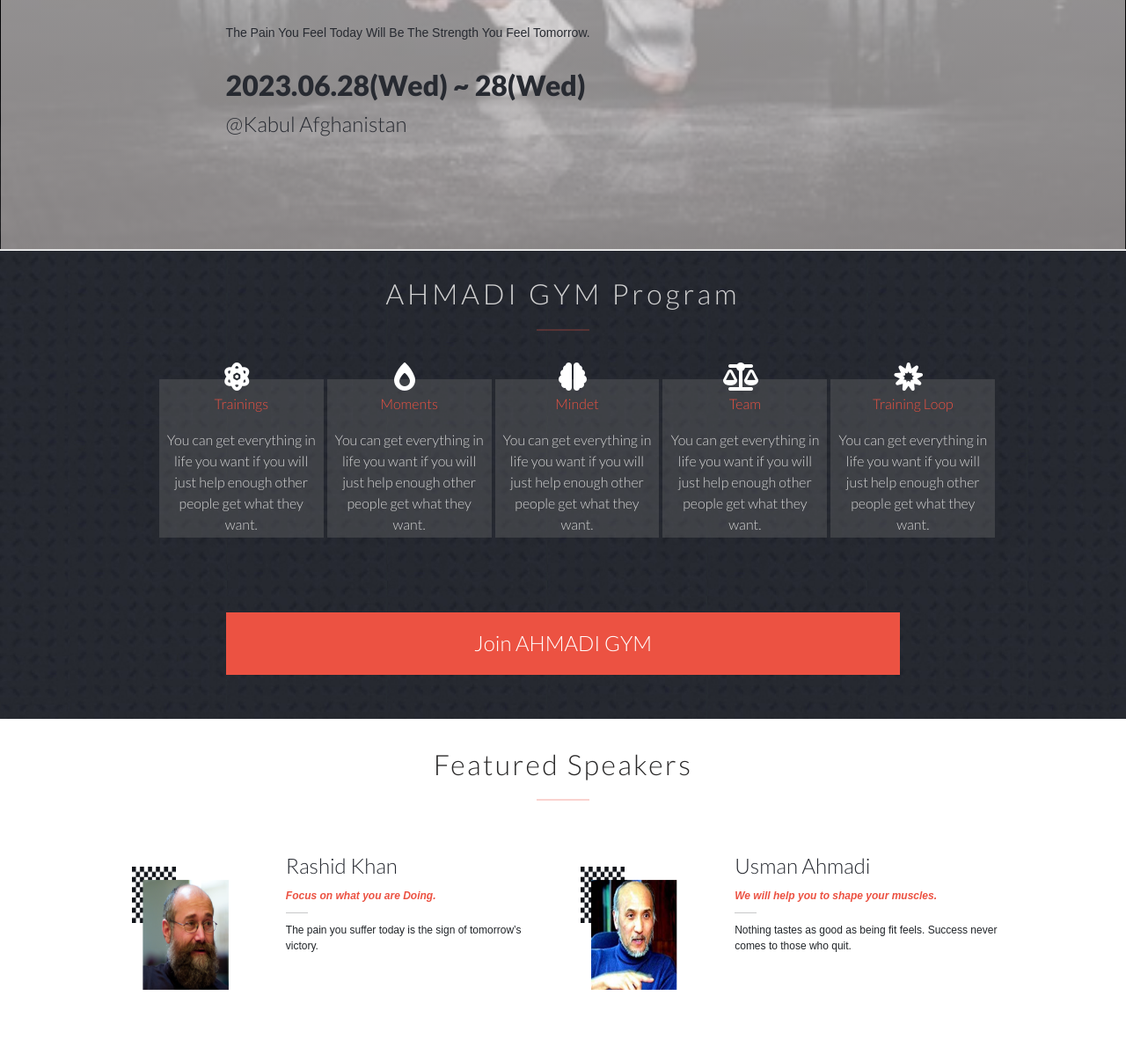
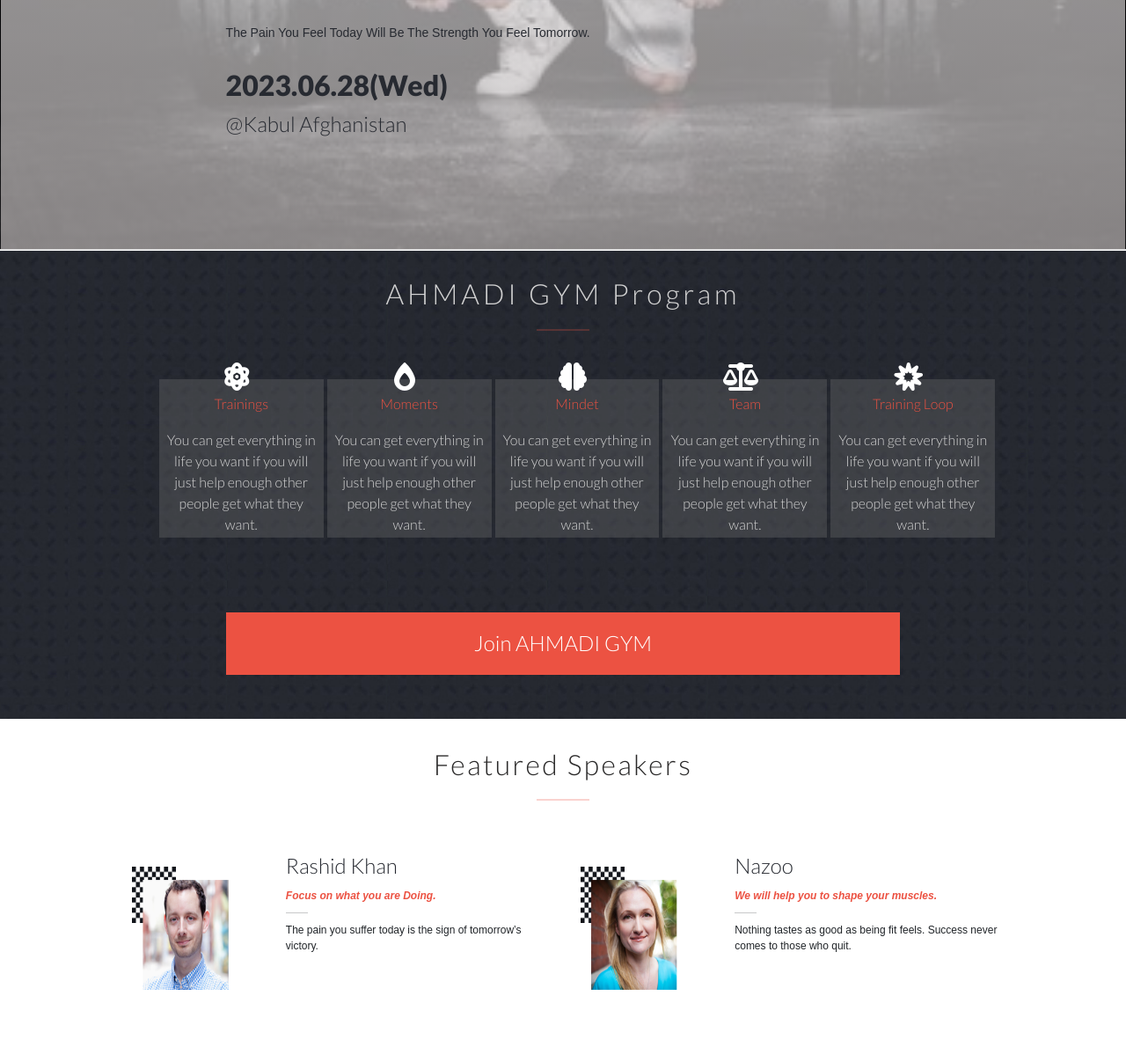
Before and after one commit to sulaimanahmadi/Capstone-Pro-01, a website: page index.html in a window 1280 px wide. Shown: the part 678-1885 px from the top of the page at 88% size. Drawn offline with nearby package versions, Linux system fonts and the light colour scheme.

Commit message:
update the code for desktop version

```diff
--- a/index.html
+++ b/index.html
@@ -61,7 +61,7 @@
             <h2 class="fw-bold"> Nothing Will Work Unless You Do</h2>
             <h2 class="fw-bold">2023</h2>
             <p class="intro-description">The Pain You Feel Today Will Be The Strength You Feel Tomorrow.</p>
-            <h3>2023.06.28(Wed) ~ 28(Wed)</h3>
+            <h3>2023.06.28(Wed)</h3>
             <h4>@Kabul Afghanistan</h4>
         </article>
     </section>
--- a/scripts/index.js
+++ b/scripts/index.js
@@ -4,21 +4,21 @@ const featureSpeakers = [
     name: 'Rashid Khan',
     title: 'Focus on what you are Doing.',
     description: 'The pain you suffer today is the sign of tomorrow’s victory.',
-    featured_image: './img/speaker_01.png',
+    featured_image: './img/speaker_06.png',
     alt_message: 'Featured item-one',
   },
   {
     id: 2,
-    name: 'Usman Ahmadi',
+    name: 'Nazoo',
     title: 'We will help you to shape your muscles.',
     description: 'Nothing tastes as good as being fit feels. Success never comes to those who quit.',
-    featured_image: './img/speaker_02.png',
+    featured_image: './img/speaker_05.png',
     alt_message: 'Featired ite-two',
   },
 
   {
     id: 3,
-    name: 'Nazoo',
+    name: 'Rana Ahmadi',
     title: 'Persist Until Something Happens.',
     description: 'Focus Until Something Happens.Power, perseverance, and discipline.',
     featured_image: './img/speaker_03.png',
```
Also changed, not shown: package.json (+8 -1 lines), .github/workflows/linters.yml, README.md, bg-3.jpg (deleted), gym.jpg (deleted), gym1.jpg (deleted), 1 other file.
